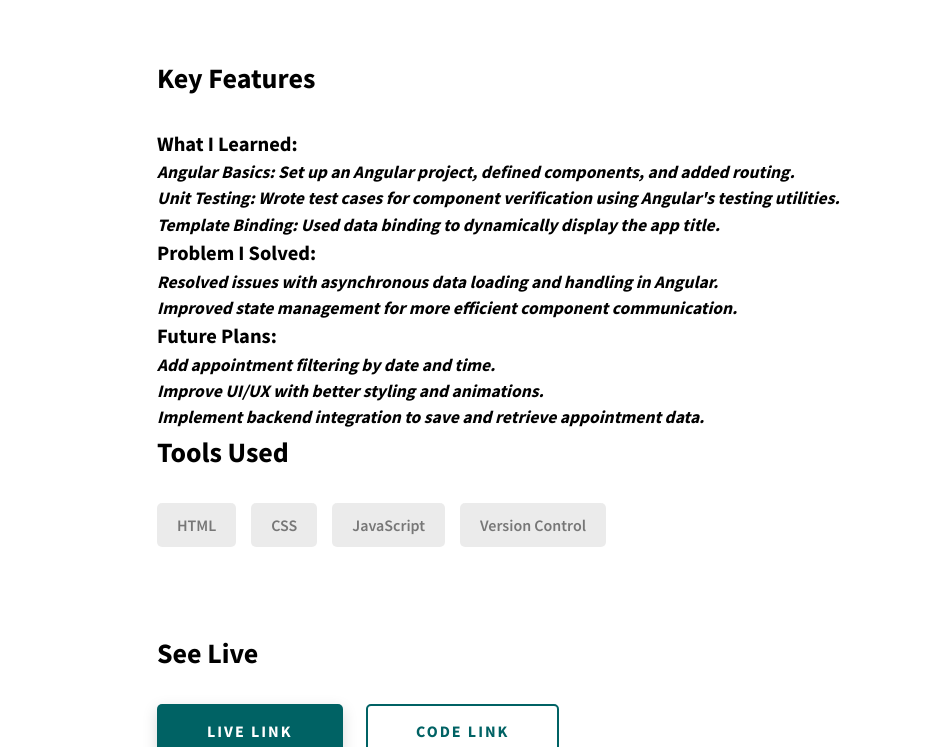
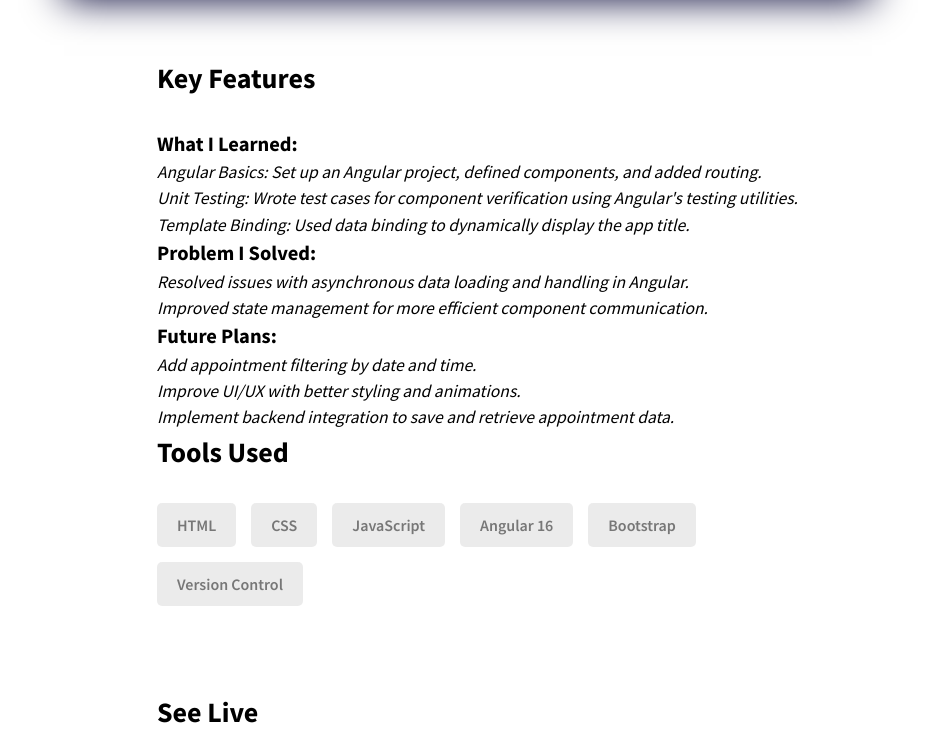
Before and after one commit to kelvintechnical/kelvin_intech_portfolio, a plain HTML site: page project-2.html in a window 1280 px wide. Shown: the part 1075-1822 px from the top of the page, without its empty margins (133-1068 px from the left). Drawn offline with Linux system fonts and the light colour scheme.

Commit message:
background css alterations

```diff
--- a/css/style.css
+++ b/css/style.css
@@ -257,7 +257,7 @@ textarea {
     ),
     url(../../assets/svg/common-bg.png);
   background-position: center;
-  height: 100vh;
+  height: 50vh;
   min-height: 60rem;
   max-height: 100rem;
   position: relative;
@@ -380,6 +380,7 @@ textarea {
   grid-template-columns: 1.5fr 1fr;
   grid-gap: 5rem;
   margin-bottom: 11rem;
+  box-shadow: 6px 3px 38px -1px rgba(0, 0, 51, 1);
 }
 @media only screen and (max-width: 56.25em) {
   .projects__row {
@@ -511,6 +512,7 @@ textarea {
 .project-details__showcase-img-cont {
   width: 90%;
   margin-bottom: 6rem;
+  box-shadow: 6px 3px 38px -1px rgba(0, 0, 51, 1);
 }
 
 .project-details__showcase-img {
--- a/project-2.html
+++ b/project-2.html
@@ -111,26 +111,26 @@
                   <li>
                     <h3>What I Learned:</h3>
                     <ul>
-                      <li><b><i>Angular Basics: Set up an Angular project, defined components, and added routing.</i></b></li>
-                      <li><b><i>Unit Testing: Wrote test cases for component verification using Angular's testing utilities.</i></b></li>
-                      <li><b><i>Template Binding: Used data binding to dynamically display the app title.</i></b></li>
+                      <li><i>Angular Basics: Set up an Angular project, defined components, and added routing.</i></li>
+                      <li><i>Unit Testing: Wrote test cases for component verification using Angular's testing utilities.</i></li>
+                      <li><i>Template Binding: Used data binding to dynamically display the app title.</i></li>
                     </ul>
                   </li>
 
                   <li>
                     <h3>Problem I Solved:</h3>
                     <ul>
-                      <li><b><i>Resolved issues with asynchronous data loading and handling in Angular.</i></b></li>
-                      <li><b><i>Improved state management for more efficient component communication.</i></b></li>
+                      <li><i>Resolved issues with asynchronous data loading and handling in Angular.</i></li>
+                      <li><i>Improved state management for more efficient component communication.</i></li>
                     </ul>
                   </li>
 
                   <li>
                     <h3>Future Plans:</h3>
                     <ul>
-                      <li><b><i>Add appointment filtering by date and time.</i></b></li>
-                      <li><b><i>Improve UI/UX with better styling and animations.</i></b></li>
-                      <li><b><i>Implement backend integration to save and retrieve appointment data.</i></b></li>
+                      <li><i>Add appointment filtering by date and time.</i></li>
+                      <li><i>Improve UI/UX with better styling and animations.</i></li>
+                      <li><i>Implement backend integration to save and retrieve appointment data.</i></li>
                     </ul>
                   </li>
                 </ul>
@@ -142,6 +142,8 @@
                 <div class="skills__skill">HTML</div>
                 <div class="skills__skill">CSS</div>
                 <div class="skills__skill">JavaScript</div>
+                <div class="skills__skill">Angular 16</div>
+                <div class="skills__skill">Bootstrap</div>
                 <div class="skills__skill">Version Control</div>
               </div>
             </div>
```
Also changed, not shown: index.html (+2 -2 lines).
